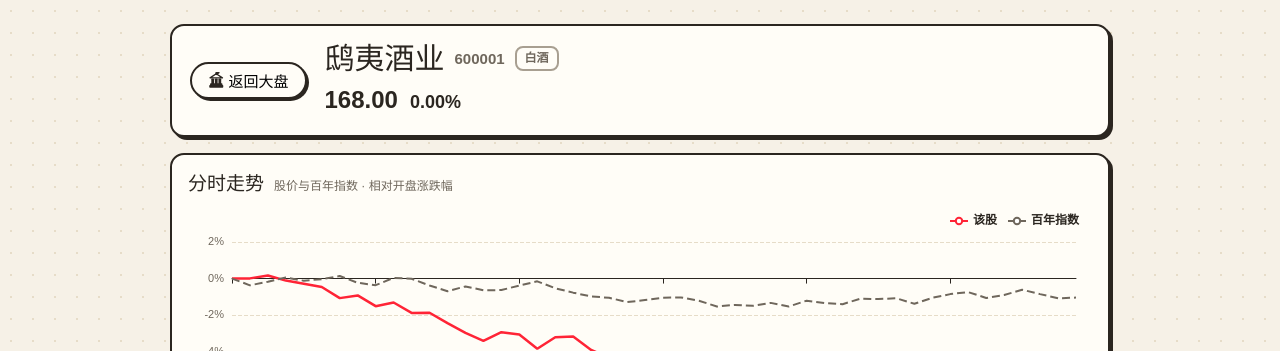
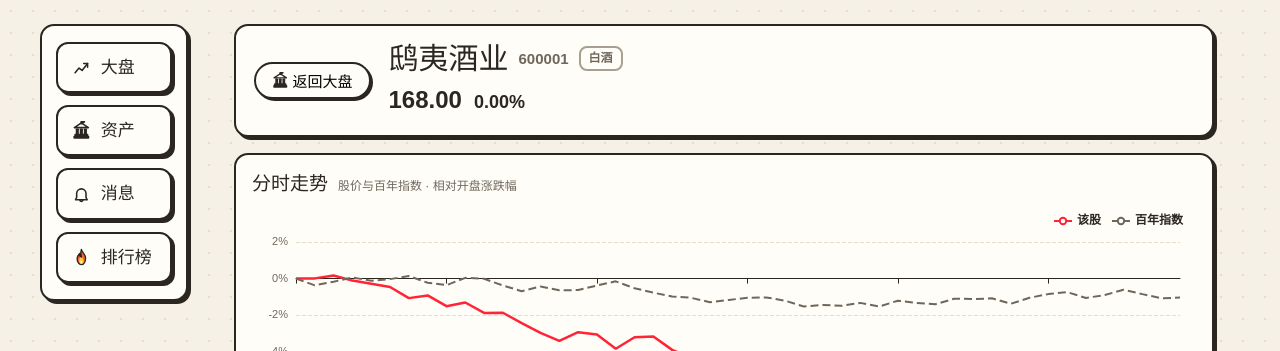
Before and after one commit to LaconicChip/Hold-Hundred-Year, a Vue app in the folder frontend/: page /stock/1 in a window 1280 px wide. Shown: the top 351 px of the page. Built offline with nearby package versions, Linux system fonts and the light colour scheme; no server answers; a web font is replaced by a local one.

Commit message:
fix(fe): add left vertical navigation to main pages per spec 12.1

```diff
--- /dev/null
+++ b/frontend/src/components/GameLayout.vue
@@ -0,0 +1,90 @@
+<template>
+  <!-- 游戏主布局（规格 §12.1 纵向菜单布局）：左侧纵向导航 + 右侧内容区 -->
+  <div class="game-layout">
+    <aside class="side-nav card">
+      <router-link
+        v-for="item in NAV_ITEMS"
+        :key="item.path"
+        :to="item.path"
+        class="nav-item"
+        :class="{ active: isActive(item.path) }"
+      >
+        <SvgIcon :name="item.icon" class="nav-ic" />
+        <span>{{ item.label }}</span>
+      </router-link>
+    </aside>
+    <main class="page-main">
+      <router-view />
+    </main>
+  </div>
+</template>
+
+<script setup>
+import { useRoute } from 'vue-router'
+import SvgIcon from './SvgIcon.vue'
+
+// 图标取自 icons.svg sprite（currentColor 继承）：榜单暂无专属 symbol，用火苗（热榜）承担
+const NAV_ITEMS = [
+  { path: '/market', label: '大盘', icon: 'chart' },
+  { path: '/assets', label: '资产', icon: 'bank' },
+  { path: '/messages', label: '消息', icon: 'bell' },
+  { path: '/leaderboard', label: '排行榜', icon: 'flame' }
+]
+
+const route = useRoute()
+function isActive(path) {
+  return route.path === path
+}
+</script>
+
+<style scoped>
+.game-layout {
+  display: flex;
+  align-items: flex-start;
+  gap: 20px;
+  max-width: 1240px;
+  margin: 0 auto;
+  padding: 24px 20px 80px;
+}
+.side-nav {
+  display: flex;
+  flex-direction: column;
+  gap: 12px;
+  padding: 16px 14px;
+  min-width: 148px;
+  position: sticky;
+  top: 24px;
+}
+.nav-item {
+  display: inline-flex;
+  align-items: center;
+  gap: 10px;
+  font-family: var(--font-fun);
+  font-size: 17px;
+  color: var(--ink);
+  background: var(--card);
+  border: var(--border);
+  border-radius: 12px;
+  box-shadow: 3px 3px 0 var(--ink);
+  padding: 10px 14px;
+  text-decoration: none;
+  transition: 0.08s;
+}
+.nav-item:hover {
+  transform: translate(-1px, -1px);
+  box-shadow: 4px 4px 0 var(--ink);
+}
+.nav-item.active {
+  background: var(--yellow);
+  transform: translate(1px, 1px);
+  box-shadow: 2px 2px 0 var(--ink);
+}
+.nav-ic {
+  width: 1.2em;
+  height: 1.2em;
+}
+.page-main {
+  flex: 1;
+  min-width: 0;
+}
+</style>
--- a/frontend/src/views/Assets.vue
+++ b/frontend/src/views/Assets.vue
@@ -423,7 +423,6 @@
 .assets-page {
   max-width: 980px;
   margin: 0 auto;
-  padding: 24px 20px 80px;
 }
 /* 页头 */
 .page-head {
--- a/frontend/src/views/Leaderboard.vue
+++ b/frontend/src/views/Leaderboard.vue
@@ -118,7 +118,6 @@
 .lb-page {
   max-width: 720px;
   margin: 0 auto;
-  padding: 24px 20px 80px;
 }
 /* 页头 */
 .page-head {
--- a/frontend/src/views/Market.vue
+++ b/frontend/src/views/Market.vue
@@ -92,7 +92,6 @@
 .market-page {
   max-width: 1180px;
   margin: 0 auto;
-  padding: 24px 20px 80px;
 }
 .page-head {
   display: flex;
--- a/frontend/src/views/Messages.vue
+++ b/frontend/src/views/Messages.vue
@@ -289,7 +289,6 @@
 .msg-page {
   max-width: 820px;
   margin: 0 auto;
-  padding: 24px 20px 80px;
 }
 /* 页头 */
 .page-head {
--- a/frontend/src/views/StockDetail.vue
+++ b/frontend/src/views/StockDetail.vue
@@ -205,7 +205,6 @@
 .stock-page {
   max-width: 980px;
   margin: 0 auto;
-  padding: 24px 20px 80px;
 }
 .page-head {
   display: flex;
```
Also changed, not shown: frontend/src/router/index.js (+13 -6 lines).
